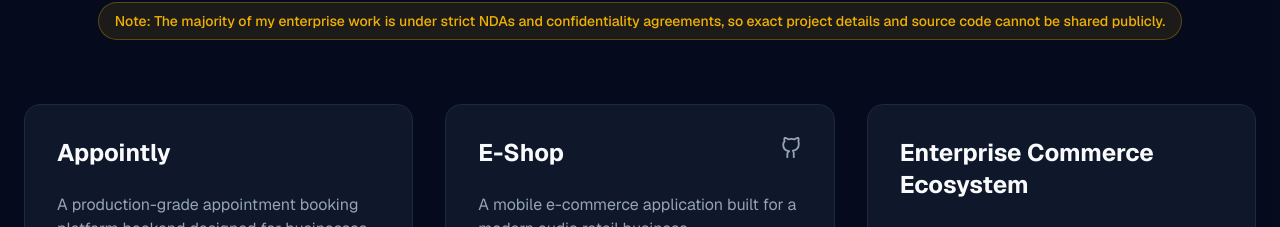
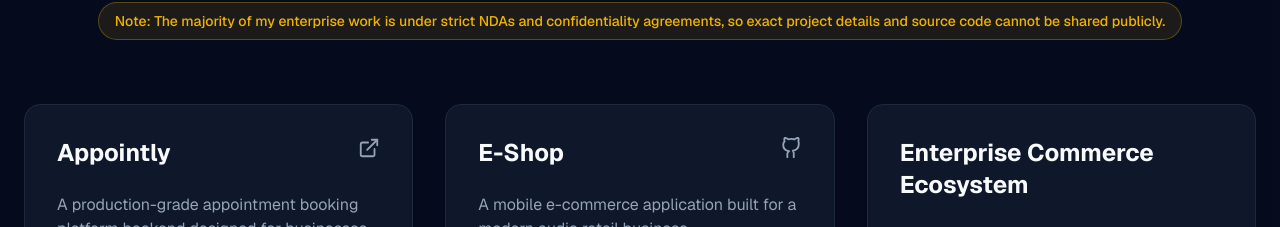
Before and after one commit to bilal-prog/Portfolio, a Next.js app: page / in a window 1280 px wide. Shown: the part 3572-3799 px from the top of the page. Built offline with nearby package versions, Linux system fonts and the light colour scheme.

Commit message:
chore: appointly backoffice url

```diff
--- a/src/components/sections/Projects.tsx
+++ b/src/components/sections/Projects.tsx
@@ -21,7 +21,7 @@ const PROJECTS = [
     ],
     tech: ["TypeScript", "Node.js", "Express", "MongoDB", "Redis", "BullMQ", "Socket.IO", "Stripe", "Cloudinary", "OneSignal", "Swagger"],
     github: "#",
-    link: "#",
+    link: "https://appointly-back-office.vercel.app/",
     hasImage: false
   },
   {
```
